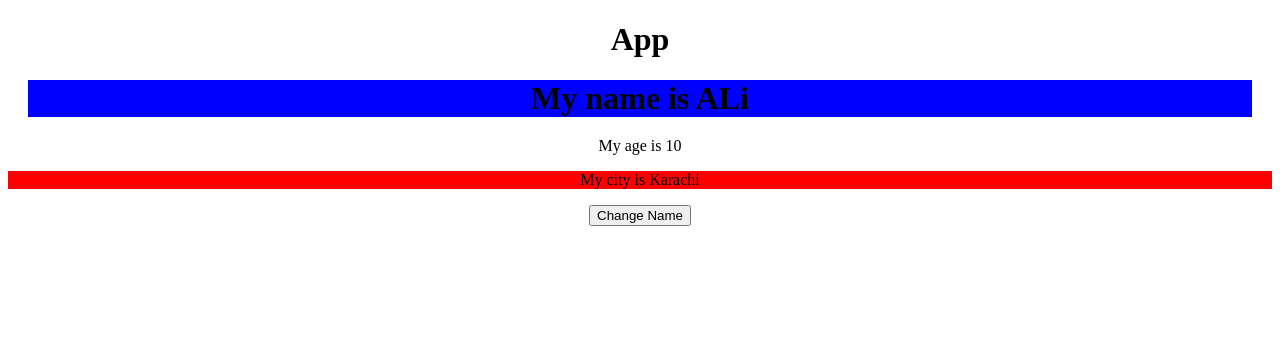
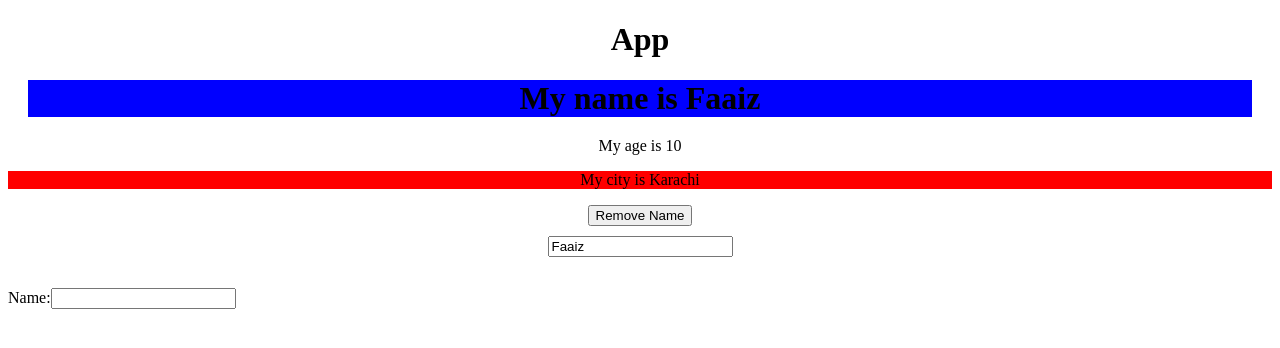
Before and after one commit to hmfaaiz/react_challenge, a React (Create React App) app: page / in a window 1280 px wide. Shown: the top 348 px of the page. Built offline with nearby package versions, Linux system fonts and the light colour scheme.

Commit message:
Form component is created

```diff
--- a/src/App.js
+++ b/src/App.js
@@ -2,17 +2,18 @@ import React, { useState } from 'react'
 import './App.css';
 import Prop from "./components/Prop"
 function App() {
-  const [myname, setMyname] = useState("ALi");
+  const [myname, setMyname] = useState("Faaiz");
 
     const click = () => {
 
-        setMyname("Faaiz")
+        setMyname("")
     }
   return (
     <div className="App">
       <h1>App</h1>
+
       <Prop function={click} myname={myname} age={10} city={"Karachi"} blue={"Blue"} red={"red"}/>
-
+      <input style={{margin:"10px"}} onChange={(e)=>setMyname(e.target.value)} value={myname}/>
     </div>
   );
 }
--- /dev/null
+++ b/src/components/Form.js
@@ -0,0 +1,14 @@
+
+import React, { useState } from 'react'
+function Form() {
+    const [input,setInput]=useState()
+  return (
+    <div>
+        <h1>{input}</h1>
+      <label>Name:</label>
+      <input onChange={(e)=>setInput(e.target.value)}></input>
+    </div>
+  )
+}
+
+export default Form
--- a/src/components/Prop.js
+++ b/src/components/Prop.js
@@ -6,7 +6,7 @@ function Prop(props) {
       <h1 style={{backgroundColor:props.blue,margin:"20px"}}>My name is {props.myname}</h1>
       <p>My age is {props.age}</p>
       <p style={{backgroundColor:props.red}}>My city is {props.city}</p>
-      <button onClick={props.function}>Change Name</button>
+      <button onClick={props.function}>Remove Name</button>
     </div>
   )
 }
--- a/src/index.js
+++ b/src/index.js
@@ -4,6 +4,7 @@ import ReactDOM from 'react-dom/client';
 import App from './App';
 import {Component1,Component2} from './components/TwoComponent';
 import ClickEvent from './components/ClickEvent';
+import Form from './components/Form';
 
 
 const root = ReactDOM.createRoot(document.getElementById('root'));
@@ -14,6 +15,6 @@ root.render(
     {/* <Component2/>
     <Component1/> */}
      {/* <ClickEvent/> */}
-
+  <Form/>
   </React.StrictMode>
 );
```
